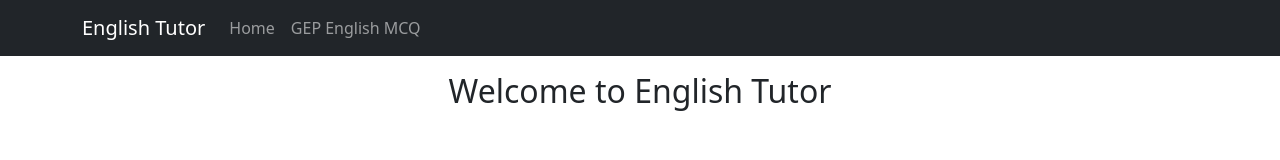
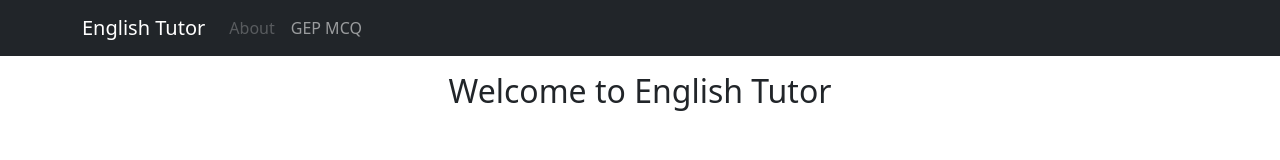
Before and after one commit to wjh3355/eng_mcq_react, a React (Create React App) app: page / in a window 1280 px wide. Shown: the top 160 px of the page. Built offline with nearby package versions, Linux system fonts and the light colour scheme.

Commit message:
minor change to navbar

```diff
--- a/src/components/header/NavigationBar.js
+++ b/src/components/header/NavigationBar.js
@@ -24,11 +24,11 @@ export default function NavigationBar() {
 
             <Navbar.Collapse id="basic-navbar-nav">
                <Nav className="me-auto">
-                  <Nav.Link as={Link} to="/">
-                     Home
+                  <Nav.Link as={Link} to="/" disabled>
+                     About
                   </Nav.Link>
                   <Nav.Link as={Link} to="/gep_mcq">
-                     GEP English MCQ
+                     GEP MCQ
                   </Nav.Link>
                </Nav>
 
```
